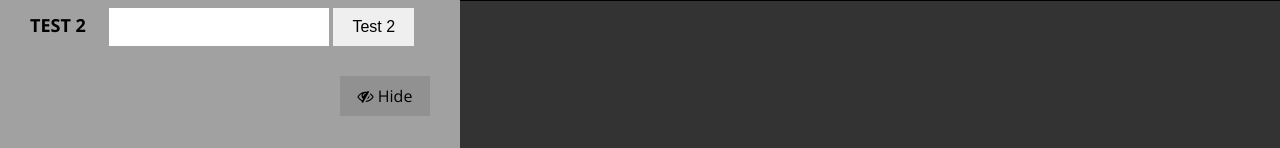
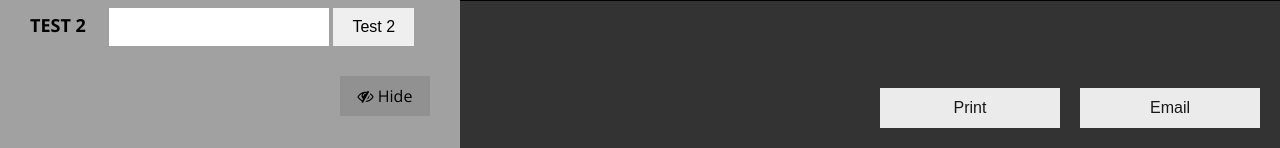
Before and after one commit to YouMeKim/beam-beats, a PHP site: page /edit.html in a window 1280 px wide. Shown: the part 762-910 px from the top of the page. Run offline with PHP 8.4, Linux system fonts and the light colour scheme; some libraries are stand-ins or nearby versions.

Commit message:
add email and print buttons and add modals

```diff
--- a/assets/css/styles.css
+++ b/assets/css/styles.css
@@ -67,6 +67,29 @@ body {
 	width:100%;
 	margin-bottom:10px;
 }
+#email-button {
+	position:absolute;
+	right:20px;
+	bottom:20px;
+	width:180px;
+	height:40px;
+	color:rgba(0,0,0,0.9);
+	background-color:rgba(255,255,255,0.9);
+	cursor:pointer;
+}
+#email-modal {
+	text-align:center;
+}
+#print-button {
+	position:absolute;
+	right:220px;
+	bottom:20px;
+	width:180px;
+	height:40px;
+	color:rgba(0,0,0,0.9);
+	background-color:rgba(255,255,255,0.9);
+	cursor:pointer;
+}
 form { font-size:16px; }
 label { display:inline-block; width:75px; font-size:18px; font-weight:700; }
 input { padding:10px; width:200px; font-size:16px; border-radius:0px; border:0px; }
--- a/assets/js/edit.js
+++ b/assets/js/edit.js
@@ -5,6 +5,16 @@ var visHeight = 1536;
 $(document).ready(function() {
 	$('#hide').click(toggleMenu);
 	$('#show').click(toggleMenu);
+	$( "#email-modal" ).dialog({
+		autoOpen: false,
+		width: '600px'
+	});
+	$('#email-button').click(function() {
+		$( "#email-modal" ).dialog( "open" );
+	});
+	$('#print-button').click(function() {
+		console.log("printing..");
+	});
 
 	toggleVisualizationSize();
 });
--- a/edit.html
+++ b/edit.html
@@ -12,6 +12,16 @@
 	<script src="assets/js/edit.js"></script>
 </head>
 <body>
+	<div id="email-modal">
+		<h1>SAVE YOUR WORK</h1>
+		<p>Enter your email so we can send you your artwork!</p>
+		<form>
+			<input type="text" /><br>
+			<button>Send</button>
+		</form>
+	</div>
+	<button id="email-button">Email</button>
+	<button id="print-button">Print</button>
 	<div id="menu">
 		<a href="index.html"><div id="back">
 			<li class="fa fa-arrow-left"></li> Back
```
